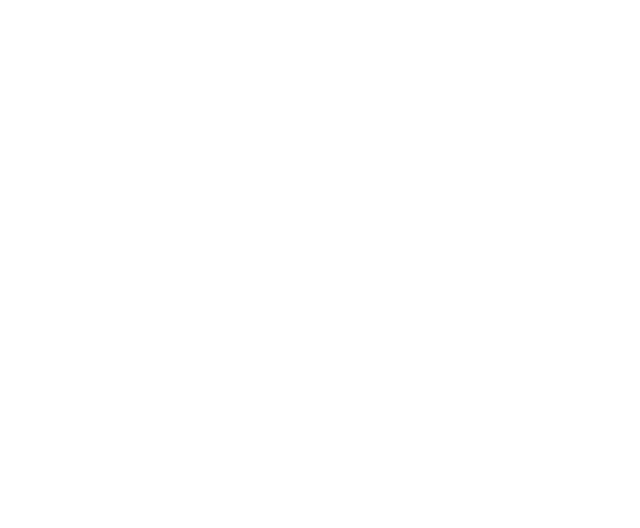
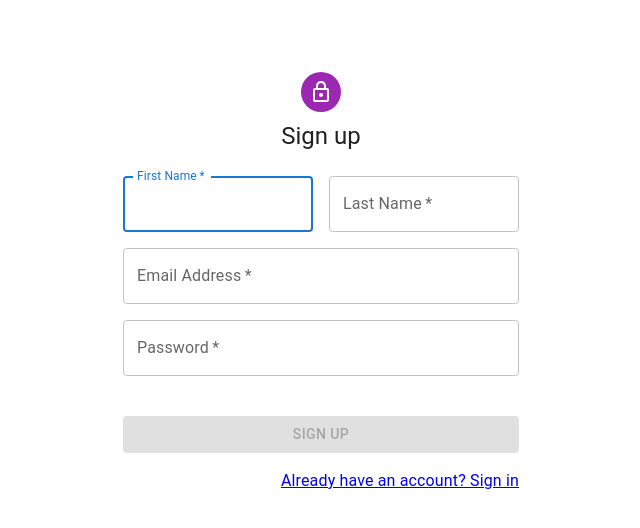
Before and after one commit to EladHamneshin/OMS, a React app in the folder client/: page /signup in a window 1280 px wide. Shown: the top 528 px of the page, without its empty margins (319-959 px from the left). Built offline with nearby package versions, Linux system fonts and the light colour scheme; the HTML template or start-up script is replaced by a standard one.

Commit message:
sign in & sign up - Chaym Turak

```diff
--- a/client/package.json
+++ b/client/package.json
@@ -13,6 +13,7 @@
     "react": "^18.2.0",
     "react-dom": "^18.2.0"
   },
+
   "devDependencies": {
     "@types/react": "^18.2.15",
     "@types/react-dom": "^18.2.7",
--- a/client/src/App.tsx
+++ b/client/src/App.tsx
@@ -1,10 +1,21 @@
+import { Routes, BrowserRouter, Route } from 'react-router-dom'
 import './App.css'
+import SignIn from './pages/SignIn'
+import SignUp from './pages/SignUp'
 
 function App() {
 
   return (
     <>
 
+
+      <BrowserRouter>
+        <Routes>
+          <Route path="/signin" element={<SignIn />} />
+          <Route path="/signup" element={<SignUp />} />
+        </Routes>
+      </BrowserRouter>
+
     </>
   )
 }
--- /dev/null
+++ b/client/src/pages/SignIn.tsx
@@ -0,0 +1,86 @@
+import * as React from 'react';
+import Avatar from '@mui/material/Avatar';
+import Button from '@mui/material/Button';
+import CssBaseline from '@mui/material/CssBaseline';
+import TextField from '@mui/material/TextField';
+import Grid from '@mui/material/Grid';
+import Box from '@mui/material/Box';
+import LockOutlinedIcon from '@mui/icons-material/LockOutlined';
+import Typography from '@mui/material/Typography';
+import Container from '@mui/material/Container';
+import { createTheme, ThemeProvider } from '@mui/material/styles';
+import { Link } from 'react-router-dom';
+
+
+const defaultTheme = createTheme();
+
+export default function SignIn() {
+  const handleSubmit = (event: React.FormEvent<HTMLFormElement>) => {
+    event.preventDefault();
+    const data = new FormData(event.currentTarget);
+    console.log({
+      email: data.get('email'),
+      password: data.get('password'),
+    });
+  };
+
+  return (
+    <ThemeProvider theme={defaultTheme}>
+      <Container component="main" maxWidth="xs">
+        <CssBaseline />
+        <Box
+          sx={{
+            marginTop: 8,
+            display: 'flex',
+            flexDirection: 'column',
+            alignItems: 'center',
+          }}
+        >
+          <Avatar sx={{ m: 1, bgcolor: 'secondary.main' }}>
+            <LockOutlinedIcon />
+          </Avatar>
+          <Typography component="h1" variant="h5">
+            Sign in
+          </Typography>
+          <Box component="form" onSubmit={handleSubmit} noValidate sx={{ mt: 1 }}>
+            <TextField
+              margin="normal"
+              required
+              fullWidth
+              id="email"
+              label="Email Address"
+              name="email"
+              autoComplete="email"
+              autoFocus
+            />
+            <TextField
+              margin="normal"
+              required
+              fullWidth
+              name="password"
+              label="Password"
+              type="password"
+              id="password"
+              autoComplete="current-password"
+            />
+            <Button
+              type="submit"
+              fullWidth
+              variant="contained"
+              sx={{ mt: 3, mb: 2 }}
+            >
+              Sign In
+            </Button>
+            <Grid container>
+              <Grid item>
+                <Link to={"/signup"}>
+                  {"Don't have an account? Sign Up"}
+                </Link>
+              </Grid>
+            </Grid>
+          </Box>
+        </Box>
+      </Container>
+    </ThemeProvider>
+  );
+}
--- /dev/null
+++ b/client/src/pages/SignUp.tsx
@@ -0,0 +1,143 @@
+import * as React from 'react';
+import Avatar from '@mui/material/Avatar';
+import Button from '@mui/material/Button';
+import CssBaseline from '@mui/material/CssBaseline';
+import TextField from '@mui/material/TextField';
+import Grid from '@mui/material/Grid';
+import Box from '@mui/material/Box';
+import LockOutlinedIcon from '@mui/icons-material/LockOutlined';
+import Typography from '@mui/material/Typography';
+import Container from '@mui/material/Container';
+import { createTheme, ThemeProvider } from '@mui/material/styles';
+import { Link, useNavigate } from 'react-router-dom';
+
+
+const defaultTheme = createTheme();
+
+export default function SignUp() {
+  const navigate = useNavigate()
+
+  const [formData, setFormData] = React.useState({
+    firstName: '',
+    lastName: '',
+    email: '',
+    password: '',
+  });
+
+  const [formValid, setFormValid] = React.useState(false);
+
+  const handleChange = (event: React.ChangeEvent<HTMLInputElement>) => {
+    setFormData({ ...formData, [event.target.name]: event.target.value });
+
+    setFormValid(
+      formData.firstName !== '' &&
+      formData.lastName !== '' &&
+      formData.email !== '' &&
+      formData.password !== ''
+    );
+  };
+
+  const handleSubmit = (event: React.FormEvent<HTMLFormElement>) => {
+    event.preventDefault();
+    const data = new FormData(event.currentTarget);
+  };
+
+  const register = () => {
+    // const chackUser = await
+    // if (checkUser) {
+    navigate('/signin')
+    // }
+  }
+
+  return (
+    <ThemeProvider theme={defaultTheme}>
+      <Container component="main" maxWidth="xs">
+        <CssBaseline />
+        <Box
+          sx={{
+            marginTop: 8,
+            display: 'flex',
+            flexDirection: 'column',
+            alignItems: 'center',
+          }}
+        >
+          <Avatar sx={{ m: 1, bgcolor: 'secondary.main' }}>
+            <LockOutlinedIcon />
+          </Avatar>
+          <Typography component="h1" variant="h5">
+            Sign up
+          </Typography>
+          <Box component="form" noValidate onSubmit={handleSubmit} sx={{ mt: 3 }}>
+            <Grid container spacing={2}>
+              <Grid item xs={12} sm={6}>
+                <TextField
+                  autoComplete="given-name"
+                  name="firstName"
+                  required
+                  fullWidth
+                  id="firstName"
+                  label="First Name"
+                  autoFocus
+                  onChange={handleChange}
+                />
+              </Grid>
+              <Grid item xs={12} sm={6}>
+                <TextField
+                  required
+                  fullWidth
+                  id="lastName"
+                  label="Last Name"
+                  name="lastName"
+                  autoComplete="family-name"
+                  onChange={handleChange}
+                />
+              </Grid>
+              <Grid item xs={12}>
+                <TextField
+                  required
+                  fullWidth
+                  id="email"
+                  label="Email Address"
+                  name="email"
+                  autoComplete="email"
+                  onChange={handleChange}
+                />
+              </Grid>
+              <Grid item xs={12}>
+                <TextField
+                  required
+                  fullWidth
+                  name="password"
+                  label="Password"
+                  type="password"
+                  id="password"
+                  autoComplete="new-password"
+                  onChange={handleChange}
+                />
+              </Grid>
+              <Grid item xs={12}>
+              </Grid>
+            </Grid>
+            <Button
+              type="submit"
+              fullWidth
+              variant="contained"
+              sx={{ mt: 3, mb: 2 }}
+              disabled={!formValid}
+              onClick={() => { register() }}
+            >
+              Sign Up
+            </Button>
+            <Grid container justifyContent="flex-end">
+              <Grid item>
+                <Link to={"/signin"}>
+                  Already have an account? Sign in
+                </Link>
+              </Grid>
+            </Grid>
+          </Box>
+        </Box>
+      </Container>
+    </ThemeProvider>
+  );
+}
```
